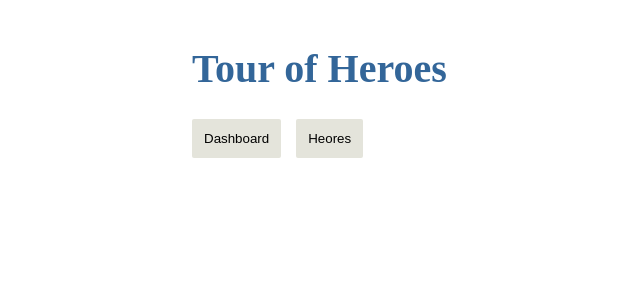
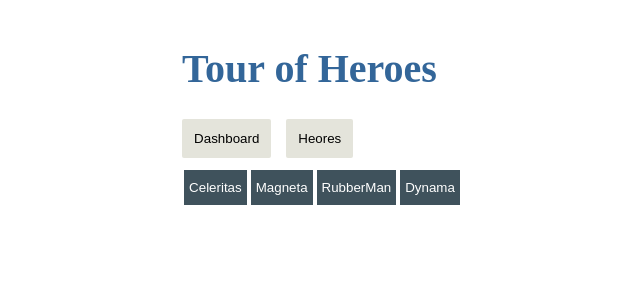
Before and after one commit to mwvane/heroes, an Angular app: page /dashboard in a window 1280 px wide. Shown: the top 300 px of the page, without its empty margins (318-958 px from the left). Built offline with nearby package versions, Linux system fonts and the light colour scheme.

Commit message:
Implement dashboard component

```diff
--- a/src/app/dashboard/dashboard.component.css
+++ b/src/app/dashboard/dashboard.component.css
@@ -0,0 +1,13 @@
+.btn-top{
+    max-width: 80px;
+    margin: 12px 2px;
+    padding: 10px 5px;
+    border: none;
+    color: white;
+    background-color: #3F525C;
+}
+.btn-top:hover{
+    color: black;
+    background-color: #E4E4DB;
+    transition: .4s;
+}
--- a/src/app/dashboard/dashboard.component.html
+++ b/src/app/dashboard/dashboard.component.html
@@ -1,5 +1,5 @@
 <div class="mainContainer">
     <div class="tops">
-
+        <button *ngFor="let hero of topHeroes" class="btn-top" (click)="onTopbtnClick(hero.id)">{{hero.name}}</button>
     </div>
 </div>
--- a/src/app/dashboard/dashboard.component.ts
+++ b/src/app/dashboard/dashboard.component.ts
@@ -1,4 +1,7 @@
 import { Component } from '@angular/core';
+import { ActivatedRoute, Router } from '@angular/router';
+import { HeroesService } from '../heroes.service';
+import { Hero } from '../model.hero';
 
 @Component({
   selector: 'app-dashboard',
@@ -6,5 +9,14 @@ import { Component } from '@angular/core';
   styleUrls: ['./dashboard.component.css']
 })
 export class DashboardComponent {
+  constructor(
+    private heroService: HeroesService,
+    private route: Router,
+   ){
 
+  }
+  topHeroes: Hero[] = this.heroService.getTopHeros();
+  onTopbtnClick(id){
+    this.route.navigateByUrl(`/detail/${id}`)
+  }
 }
--- a/src/app/detail/detail.component.ts
+++ b/src/app/detail/detail.component.ts
@@ -2,7 +2,7 @@ import { Component } from '@angular/core';
 import { ActivatedRoute, Route, Router } from '@angular/router';
 import { HeroesService } from '../heroes.service';
 import { Hero } from '../model.hero';
-
+import { Location } from '@angular/common';
 @Component({
   selector: 'app-detail',
   templateUrl: './detail.component.html',
@@ -14,6 +14,7 @@ export class DetailComponent {
     private routeActivated: ActivatedRoute,
     private heroService: HeroesService,
     private route: Router,
+    private loaction: Location,
    ){
 
   }
@@ -22,6 +23,6 @@ export class DetailComponent {
     debugger
   }
   onBackClick(){
-    this.route.navigateByUrl("/heroes")
+    this.loaction.back();
   }
 }
--- a/src/app/heroes.service.ts
+++ b/src/app/heroes.service.ts
@@ -1,7 +1,7 @@
-import { Injectable } from "@angular/core";
-import { Hero } from "./model.hero";
+import { Injectable } from '@angular/core';
+import { Hero } from './model.hero';
 
-@Injectable({providedIn: "root"})
+@Injectable({ providedIn: 'root' })
 export class HeroesService {
   private heroes: Hero[] = [
     { id: 12, name: 'Dr. Nice' },
@@ -12,12 +12,21 @@ export class HeroesService {
     { id: 17, name: 'Dynama' },
     { id: 18, name: 'Dr. IQ' },
     { id: 19, name: 'Magma' },
-        { id: 20, name: 'Tornado' }
+    { id: 20, name: 'Tornado' },
   ];
-      getHeroes(){
-        return this.heroes
+  private topHroes: Hero[] = [
+    { id: 14, name: 'Celeritas' },
+    { id: 15, name: 'Magneta' },
+    { id: 16, name: 'RubberMan' },
+    { id: 17, name: 'Dynama' },
+  ];
+  getHeroes() {
+    return this.heroes;
   }
-      getHeroById(id){
-        return this.heroes.find(hero => hero.id == id)
+  getHeroById(id) {
+    return this.heroes.find((hero) => hero.id == id);
+  }
+  getTopHeros() {
+    return this.topHroes
   }
 }
```
Lines whose indentation alone changed are shown as unchanged.
